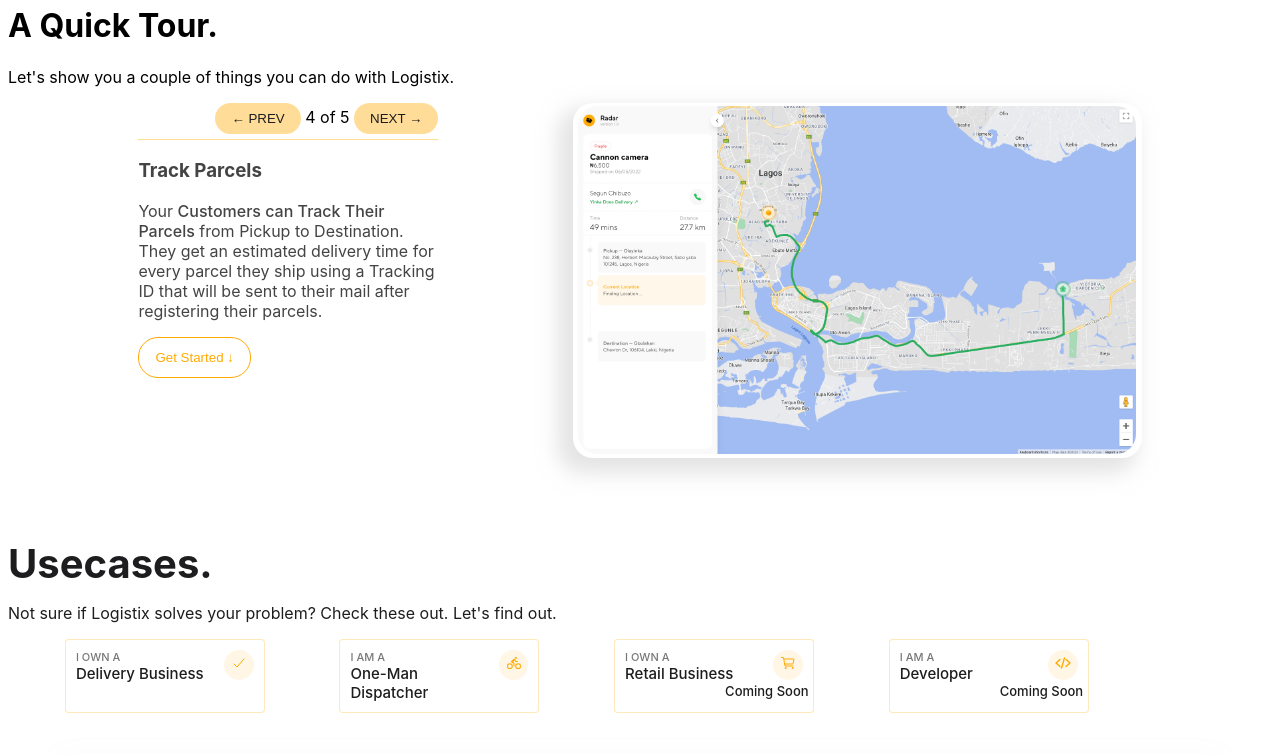
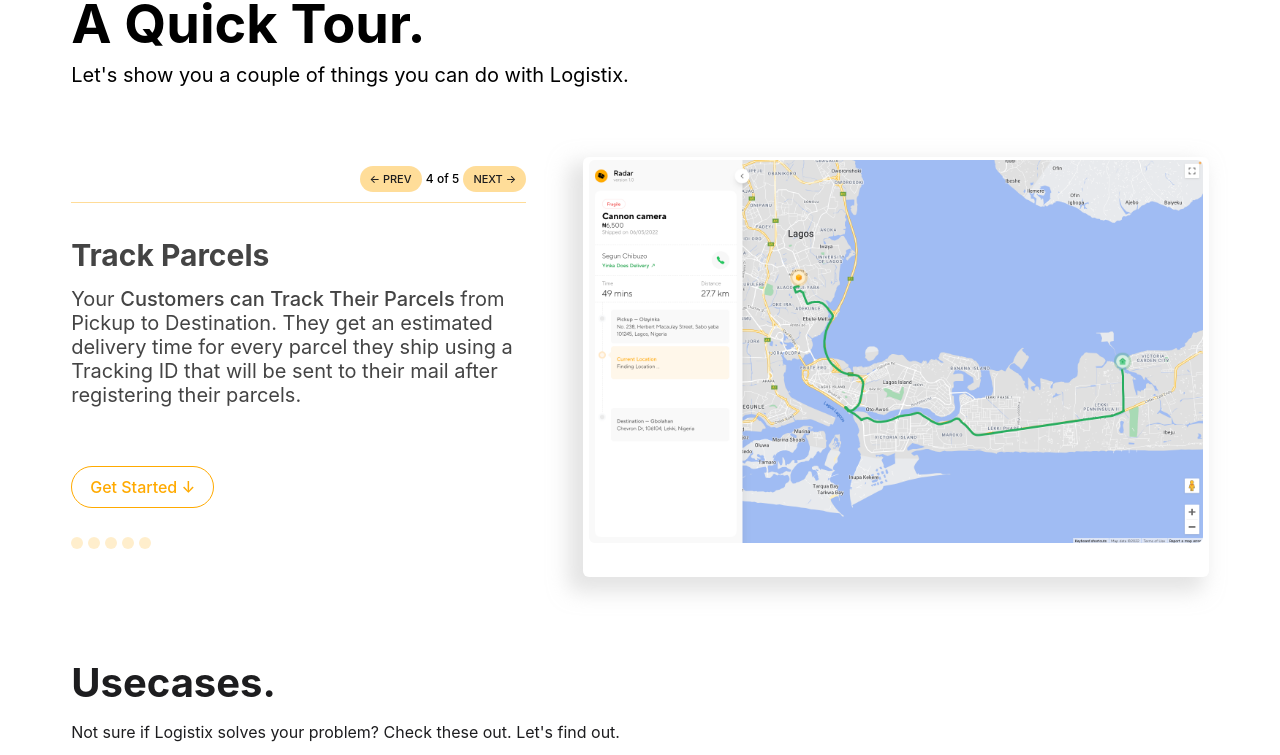
Before and after one commit to Osijonah/logistix-web-clone, a plain HTML site: page index.html in a window 1280 px wide. Shown: the part 1338-2093 px from the top of the page. Drawn offline with nearby package versions, Linux system fonts and the light colour scheme; a web font is replaced by a local one.

Commit message:
styled the quick tour and usecases sessions

```diff
--- a/index.html
+++ b/index.html
@@ -66,17 +66,30 @@
                     </div>
                     <div class="section2-btn-div">
                         <div class="prev-next-div">
-                            <a href="http://"><button>← PREV</button></a>
+                            <a href="http://">← PREV</a>
                             <span>4 of 5</span>
-                            <a href="http://"><button>NEXT →</button></a>
+                            <a href="http://">NEXT →</a>
                         </div>
                         <hr>
                         <div class="section2-txt-div">
+                            <div class="quick-tour-text">
                                 <h3>Track Parcels</h3>
                                 <p>
                                     Your <span class="medium1">Customers can Track Their Parcels</span> from Pickup to Destination. They get an estimated delivery time for every parcel they ship using a Tracking ID that will be sent to their mail after registering their parcels.
                                 </p>
-                            <a href="http://"><button>Get Started ↓</button></a>
+                            </div>
+                            <div class="button">
+                                <a href="http://">Get Started ↓</a>
+                            </div>
+                            <div class="small-balls">
+                                <div class="small-ball"></div>
+                                <div class="small-ball"></div>
+                                <div class="small-ball"></div>
+                                <div class="small-ball"></div>
+                                <div class="small-ball"></div>
+                            </div>
+
+
                             <!-- Manage Your Dispatchers
     We also provide a way to Manage your Dispatch Riders. By manage, we mean you can Create new riders, Assign Parcels to dispatch riders, Edit and Delete dispatch riders.
 
@@ -131,7 +144,7 @@
                             <div>Delivery Business</div>
                         </div>
                         <div class="ion checkmark">
-                            <ion-icon name="checkmark"></ion-icon>
+                            <ion-icon name="business-outline"></ion-icon>
                         </div>
 
                     </div>
@@ -188,6 +201,7 @@
                     <div class="steps">
                         Takes Just 3 Steps 😊
                     </div>
+                    <div class="section4-div2-flex">
                         <div class="section4-div2-1 num-divs">
 
                             <div class="num">
@@ -218,6 +232,7 @@
                                 <div>You can now share your website's address to your customers on social media or whatever platform of your choice so they can start shipping.</div>
                             </div>
 
+                        </div>
                     </div>
                 </div>
             </div>
--- a/styles.css
+++ b/styles.css
@@ -33,7 +33,7 @@ header nav{
     align-items: center;
     flex-direction: row;
     justify-content: space-between;
-    font-family: "TT Norms Pro";
+    font-family: "TT Norms Pro" sans-serif;
     font-style: medium;
     font-weight: medium;
     margin: 12px auto;
@@ -45,7 +45,7 @@ header nav{
     align-content: center;
     align-items: center;
     color: #1d1d1f;
-    font-family: "TT Norms Pro";
+    font-family: "TT Norms Pro" sans-serif;
     font-style: medium;
     font-size: 16px;
     font-weight: 500;
@@ -147,13 +147,28 @@ header nav{
     font-size: 20px;
     font-weight: 700;
 }
+.section2-div{
+    /* border: 1px solid black; */
+    margin: 0 auto;
+    width: 90%;
+}
+.section2-div h1{
+    font-size: 54px;
+    line-height: 0.1em;
+}
+
+.section2-div p{
+    font-size: 20px;
+}
 .section2>div{
+    /* border: 1px solid black; */
     box-sizing: border-box;
     display: flex;
     flex-direction: row-reverse;
-    justify-content: space-around;
-    width: 90%;
+    justify-content: space-between;
+    width: 100%;
     margin: 0 auto;
+    margin-top: 70px;
 }
 .section2>div>h1{
     color: #1d1d1f;
@@ -163,28 +178,28 @@ header nav{
 }
 .section2-img-div{
     box-sizing: border-box;
-    border-radius: 20px;
+    border-radius: 6px;
     box-shadow: -10px 10px 20px 5px rgba(202, 202, 202, 0.5);
-    width: 50%;
+    width: 55%;
     text-align: center;
-    -webkit-border-radius: 20px;
-    -moz-border-radius: 20px;
-    -ms-border-radius: 20px;
-    -o-border-radius: 20px;
+    -webkit-border-radius: 6px;
+    -moz-border-radius: 6px;
+    -ms-border-radius: 6px;
+    -o-border-radius: 6px;
 }
 .section2-img-div>img{
-    border-radius: 20px;
-    /* height: 98%; */
+    border-radius: 6px;
     width: 98%;
     margin: auto;
     margin-top: 3px;
-    -webkit-border-radius: 20px;
-    -moz-border-radius: 20px;
-    -ms-border-radius: 20px;
-    -o-border-radius: 20px;
+    -webkit-border-radius: 6px;
+    -moz-border-radius: 6px;
+    -ms-border-radius: 6px;
+    -o-border-radius: 6px;
 }
 .section2-btn-div{
-    width: 300px;
+    margin-top: 10px;
+    width: 40%;
 }
 .section2-btn-div>hr{
     clear: both;
@@ -192,39 +207,77 @@ header nav{
     height: 0;
     border-top: 1px solid #ffaa0066;
     border-bottom: 1px solid rgba(255, 255, 255, 0.3);
-
+    margin-bottom: 50px;
 }
 .prev-next-div{
     float: right;
-    margin-bottom: 5px;
+    font-weight: 500;
+    margin-bottom: 15px;
 }
-.prev-next-div button{
+.prev-next-div>span{
+    font-size: 12px;
+}
+.prev-next-div a{
     background-color: #ffaa0066;
     color: #1d1d1f;
     border: none;
-    border-radius: 20px;
-    padding: 8px 16px;
-    -webkit-border-radius: 20px;
-    -moz-border-radius: 20px;
-    -ms-border-radius: 20px;
-    -o-border-radius: 20px;
+    border-radius: 16px;
+    font-size: 11px;
+    padding: 6px 10px;
+    -webkit-border-radius: 16px;
+    -moz-border-radius: 16px;
+    -ms-border-radius: 16px;
+    -o-border-radius: 16px;
 }
-.section2-txt-div>p,.section2-txt-div>h3{
+.prev-next-div a:hover{
+    box-shadow: 0 3px 3px 0 rgba(202, 202, 202, 0.7);
+}
+.quick-tour-text>p,.quick-tour-text>h3{
     color: #444444;
 }
-.section2-txt-div button{
+.quick-tour-text>h3{
+    line-height: 0.1em;
+    font-size: 30px;
+}
+.quick-tour-text>p{
+    margin-bottom: 70px;
+}
+.section2-txt-div .button{
+    /* border: 1px solid #000; */
+    margin-bottom: 40px;
+}
+.section2-txt-div .button>a{
     background-color: #ffffff;
     border: 1px solid #ffaa00;
     color: #ffaa00;
-    border-radius: 20px;
-    padding: 12px 16px;
-    -webkit-border-radius: 20px;
-    -moz-border-radius: 20px;
-    -ms-border-radius: 20px;
-    -o-border-radius: 20px;
+    border-radius: 30px;
+    padding: 10px 18px;
+    font-weight: 500;
+    -webkit-border-radius: 30px;
+    -moz-border-radius: 30px;
+    -ms-border-radius: 30px;
+    -o-border-radius: 30px;
+}
+.small-balls{
+    /* border: 1px solid black; */
+    display: flex;
+    justify-content: space-between;
+    height: 40px;
+    width: 80px;
+}
+.small-ball{
+    background-color: #ffaa0033;
+    height: 12px;
+    width: 12px;
+    border-radius: 50%;
+    -webkit-border-radius: 50%;
+    -moz-border-radius: 50%;
+    -ms-border-radius: 50%;
+    -o-border-radius: 50%;
 }
 
 .section3-div{
+    margin: 0 auto;
     margin-top: 100px;
     width: 90%;
     color: #1d1d1f;
@@ -234,12 +287,14 @@ header nav{
     font-size: 40px;
 }
 .section3-div2{
+    /* border: 1px solid black; */
     display: flex;
     flex-direction: row;
     justify-content: space-between;
     margin-left: auto;
     margin-right: auto;
-    width: 90%;
+    height: 110px;
+    width: 100%;
 }
 .section3-div2>div{
     display: flex;
@@ -249,13 +304,16 @@ header nav{
     border-radius: 4px;
     padding: 10px 10px;
     background-color: #ffffff;
-    width: 200px;
+    width: 285px;
     -webkit-border-radius: 4px;
     -moz-border-radius: 4px;
     -ms-border-radius: 4px;
     -o-border-radius: 4px;
 }
 .boxes{
+    box-sizing: border-box;
+    padding-top: 30px;
+    padding-bottom: 30px;
     font-size: 15px;
     font-weight: 500;
 }
@@ -283,8 +341,8 @@ header nav{
 
 .soon{
     position: relative;
-    left: 100px;
-    bottom: 0;
+    left: 180px;
+    bottom: -10px;
     font-size: small;
 }
 .section4-div{
@@ -294,11 +352,11 @@ header nav{
     box-shadow:  0 20px 30px  rgba(202, 202, 202, 0.5);
     flex-direction: row;
     font-size: 14px;
-    justify-content: center;
+    justify-content: space-between;
     padding: 20px;
     margin: 0 auto;
     margin-top: 40px;
-    height: 688px;
+    height: 500px;
     width: 90%;
     box-sizing: border-box;
     -webkit-border-radius: 4px;
@@ -306,10 +364,15 @@ header nav{
     -ms-border-radius: 4px;
     -o-border-radius: 4px;
 }
+.steps{
+    font-size: 25px;
+    line-height: 0.1em;
+}
 .section4-div1{
     margin-top: 60px;
     padding-left: 20px;
     padding-right: 20px;
+    width: 40%;
 }
 .section4-div1-1{
     text-align: center;
@@ -336,10 +399,19 @@ header nav{
     margin: auto;
 }
 .section4-div2{
+    /* border: 1px solid black; */
+    height: 80%;
+    margin: 0 auto;
+    padding: 30px 0;
+    width: 40%;
+}
+.section4-div2-flex{
+    /* border: 1px solid black; */
     display: flex;
     flex-direction: column;
-    justify-content: space-between;
-    height: 70%;
+    justify-content: space-evenly;
+    height: 100%;
+    /* margin: 0 auto; */
 
 }
 .num-divs{
```
Lines whose indentation alone changed are shown as unchanged.
